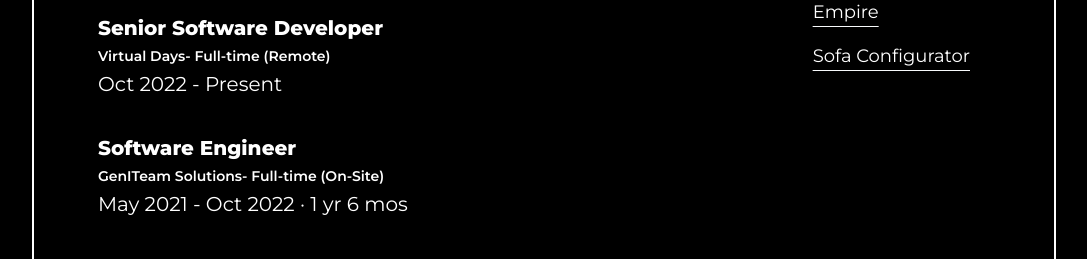
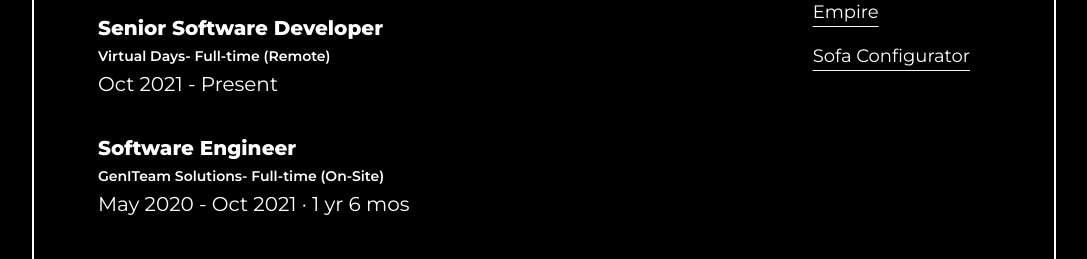
Before and after one commit to software-mha/software-mha.github.io, a React (Vite) app: page / in a window 1280 px wide. Both pictures are taken after a click on the button "Experience". Shown: the part 304-563 px from the top of the page, without its empty margins (96-1183 px from the left). Built offline with nearby package versions, Linux system fonts and the light colour scheme.

Commit message:
update Experience

```diff
--- a/src/pages/Exper.jsx
+++ b/src/pages/Exper.jsx
@@ -10,7 +10,7 @@ const Exper = ({ children }) => {
                     <div className="font-semibold text-sm">
                         Virtual Days- Full-time (Remote)
                     </div>
-                    <div className="font-normal">Oct 2022 - Present</div>
+                    <div className="font-normal">Oct 2021 - Present</div>
                 </div>
                 <div className="flex flex-col gap-y-1 font-extrabold text-md md:text-xl lg:text-xl mt-2 bg-ThemeBg bg-opacity-50 lg:max-w-[40rem] p-2 rounded-xl -ml-2 w-max">
                     Software Engineer
@@ -18,7 +18,7 @@ const Exper = ({ children }) => {
                         GenITeam Solutions- Full-time (On-Site)
                     </div>
                     <div className="font-normal">
-                        May 2021 - Oct 2022 · 1 yr 6 mos
+                        May 2020 - Oct 2021 · 1 yr 6 mos
                     </div>
                 </div>
                 <div className="flex flex-col gap-y-1 font-extrabold text-md md:text-xl lg:text-xl mt-2 bg-ThemeBg bg-opacity-50 lg:max-w-[40rem] p-2 rounded-xl -ml-2 w-max">
```
